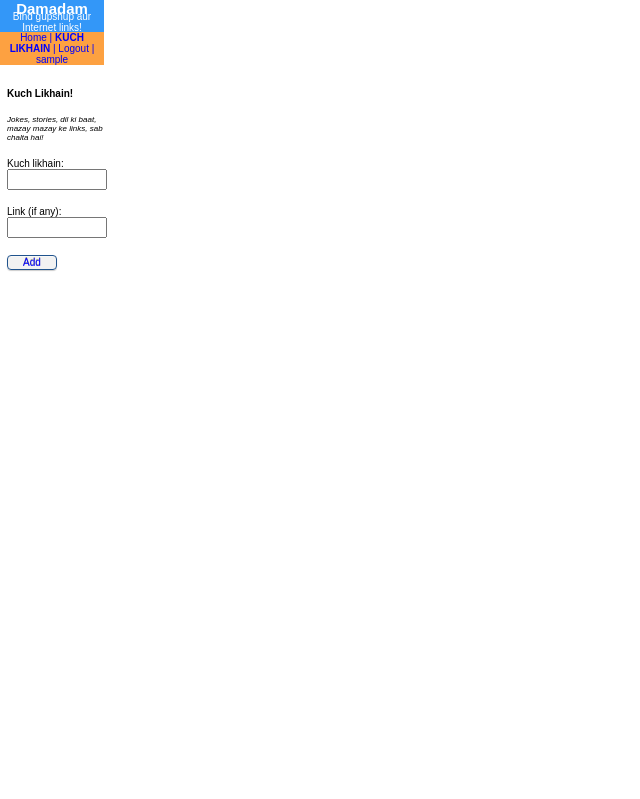
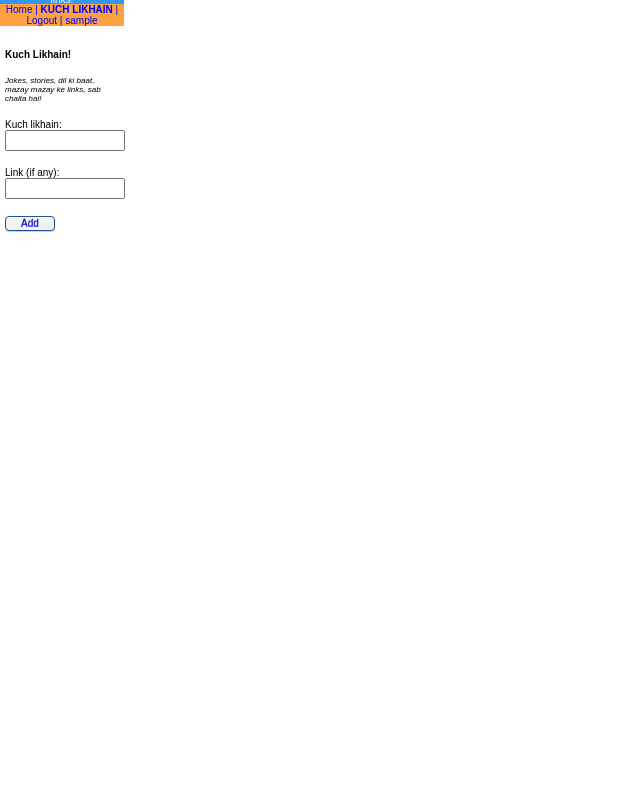
Before and after one commit to Erict19/unconnectedreddit, a Django app: page /link/create/ in a window 1280 px wide. Shown: the top 799 px of the page, without its empty margins (0-640 px from the left). Before the commit the page ends 271 px from the top, so only its background shows below. Run offline with Django 3.2, Linux system fonts and the light colour scheme; the visitor is signed in with stand-in values (Sample User, id 1); parts of the project's set-up code (start-up, migrations or seed data) failed here and were passed over.

Commit message:
more tweaks

```diff
--- a/unconnectedreddit/static/css/main.css
+++ b/unconnectedreddit/static/css/main.css
@@ -96,10 +96,10 @@ h5 {
     font-weight: 200;
     margin-top: -20px;
     color:white;
-    width:100px;
+    width:120px;
 }
 .comment{
-    width: 100px;
+    width: 120px;
     display:inline;
 
 }
@@ -107,7 +107,7 @@ h5 {
 
 
 textarea, input{
-    width: 100px;
+    width: 120px;
 
 
 }
@@ -120,7 +120,7 @@ textarea, input{
 
 }
  label {
-    width: 100px;
+    width: 120px;
     float: left;
     text-align:left;
     margin-right: 1%;
@@ -166,19 +166,7 @@ h2 a {
     display:block;
 }
 
-button, input[type="button"], input[type="reset"], input[type="submit"]
-{
-    cursor: pointer;
-    -webkit-appearance: button;
-    -webkit-border-radius: 4px;
-    -moz-border-radius: 4px;
-    border-radius: 4px;
-    border: solid 1px #20538D;
-    text-shadow: 0 -1px 0 rgba(0, 0, 0, 0.4);
-    -webkit-box-shadow: inset 0 1px 0 rgba(255, 255, 255, 0.4), 0 1px 1px rgba(0, 0, 0, 0.2);
-    -moz-box-shadow: inset 0 1px 0 rgba(255, 255, 255, 0.4), 0 1px 1px rgba(0, 0, 0, 0.2);
-    box-shadow: inset 0 1px 0 rgba(255, 255, 255, 0.4), 0 1px 1px rgba(0, 0, 0, 0.2);
-}
+
 
 
 .btn-warning  {
@@ -209,7 +197,7 @@ h1 {
     font-family: sans-serif;
     font:sans-serif;
     font-weight: 700;
-    width:100px;
+    width:120px;
 
 
 
@@ -244,7 +232,8 @@ video{
 header {
     background-color:rgb(0,174,230);
     float: left;
-    width:100px;
+    width:120px;
+    margin-top: -10px;
 }
 
 footer{
@@ -258,7 +247,7 @@ footer{
     text-align: center;
     margin:auto;
     height:auto;
-    width:104px;
+    width:124px;
     margin-top:-20px;
     color:blue;
     font-size: 10px;
@@ -273,7 +262,7 @@ footer{
 
 
 #id_comment{
-    width: 100px;
+    width: 120px;
 }
 
 
@@ -292,7 +281,7 @@ footer{
     border-style: solid;
     color:blue;
     border-color: blue;
-    font-size: 8px;
+    font-size: 10px;
 }
 
 #voting{
@@ -303,11 +292,11 @@ footer{
     color:gray;
     padding-left:2px;
     padding-right:2px;
-    font-size: 8px;
+    font-size: 10px;
 }
 
 .margin{
-    margin-left:12px;
+    margin-left:30px;
     margin-right:2px;
     padding: 5px;
     border-radius:6px;
@@ -339,7 +328,7 @@ i{
 }
 
 .container{
-    margin-left: -10px;
+    margin-left: -30px;
 }
 
 .profile {
@@ -358,18 +347,19 @@ h6{
 }
 
 html{
-    width: 100px;
+    width: 120px;
     font-family: arial;
     margin-left: 0px;
-    margin-top:-10px;
+    margin-top:-15px;
 
 }
 
 body{
-    width:100px;
+    width:120px;
     font-family: arial;
     font: arial;
-    margin-left: 0px
+    margin-left: 0px;
+    margin-top:-15px;
 }
 
 }
```
